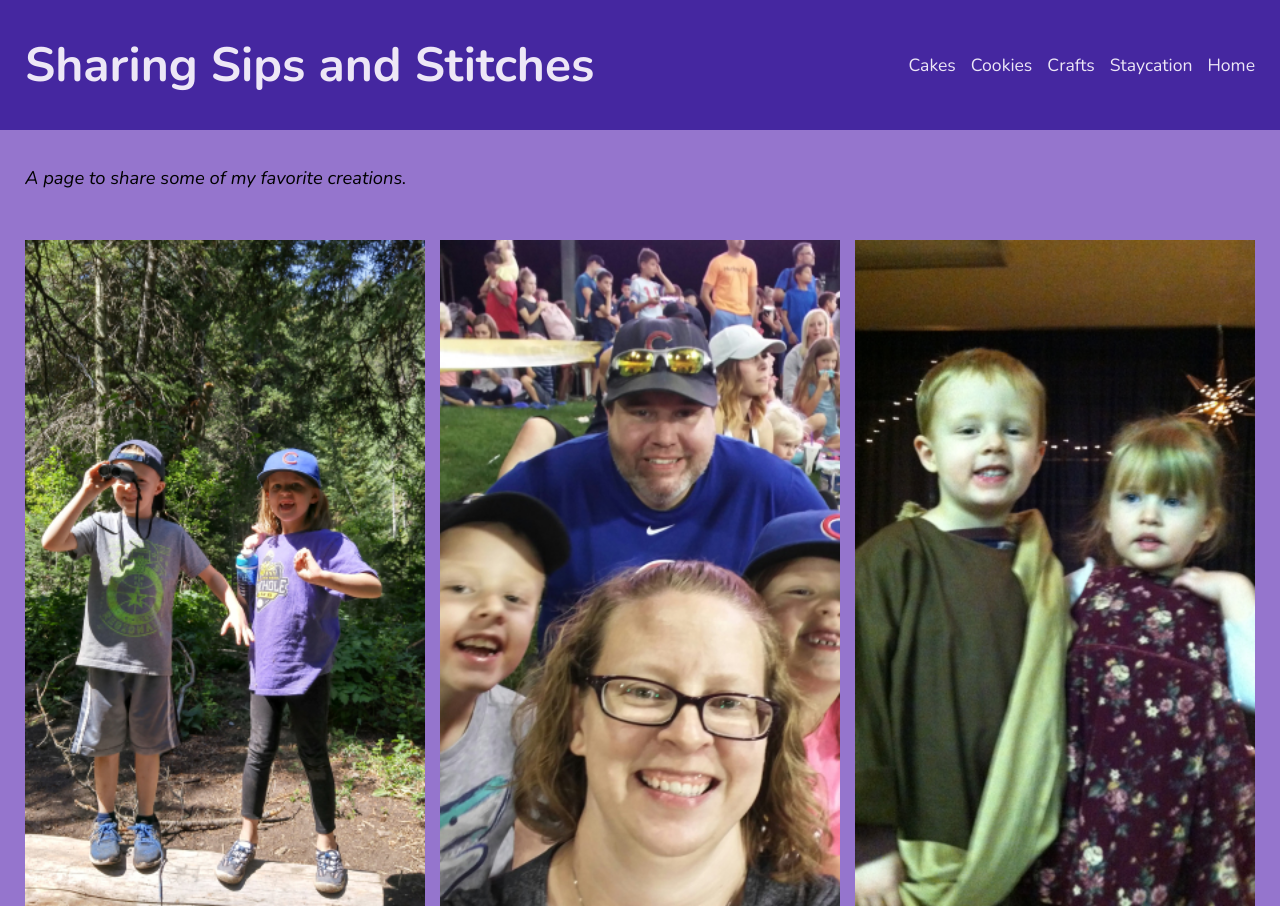
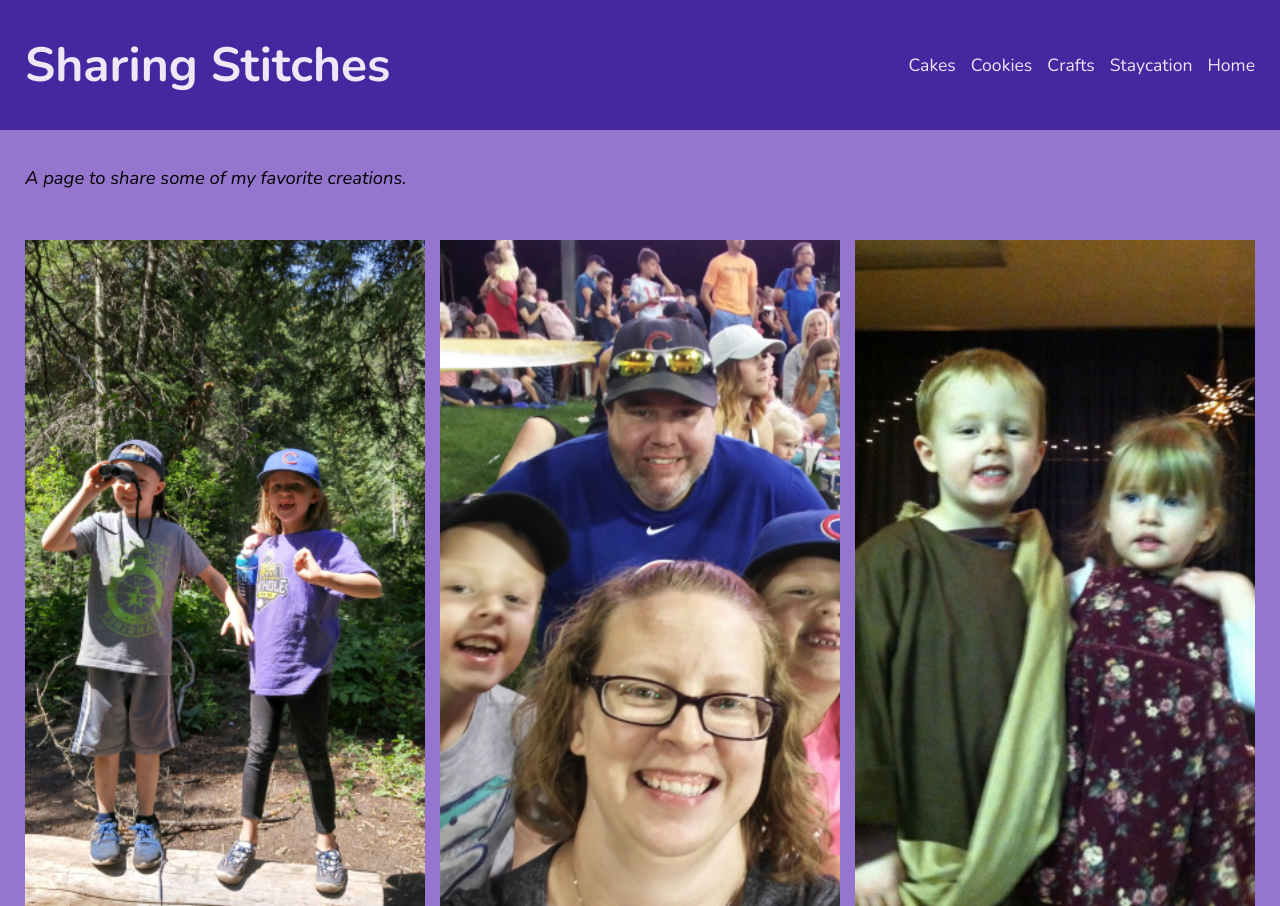
Before and after one commit to sjhittlegit/Sips-and-stitches, a plain HTML site: page index.html in a window 1280 px wide. Shown: the top 906 px of the page. Drawn offline with nearby package versions, Linux system fonts and the light colour scheme.

Commit message:
Update title

```diff
--- a/index.html
+++ b/index.html
@@ -3,15 +3,16 @@
     <meta charset="UTF-8">
     <meta http-equiv="X-UA-Compatible" content="IE=edge">
     <meta name="viewport" content="width=device-width, initial-scale=1.0">
-    <title>Sips and Stitches</title>
+    <title>Sharing Stitches</title>
     <link rel="stylesheet" href="style.css">
+
 </head>
 <body>
     <link rel="preconnect" href="https://fonts.gstatic.com">
 <link href="https://fonts.googleapis.com/css2?family=Kaushan+Script&family=Lobster+Two:ital,wght@0,400;0,700;1,400&family=Nunito:ital,wght@0,400;0,700;1,400&family=Source+Sans+Pro:ital,wght@0,400;0,700;1,400&display=swap" rel="stylesheet">
 
-    <div class="header">
-        <h1>Sharing Sips and Stitches</h1>
+<div class="header">
+    <h1>Sharing Stitches</h1>
 
         <ul class="nav">
             <li><a href="cakes.html">Cakes</a></li>
```
Also changed, not shown: cakes.html (+2 -2 lines), cookies.html (+2 -2 lines), crafts.html (+2 -2 lines), staycation.html (+2 -2 lines).
